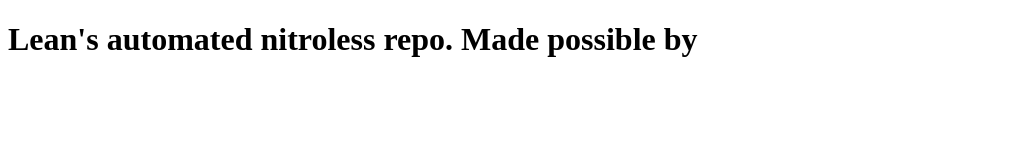
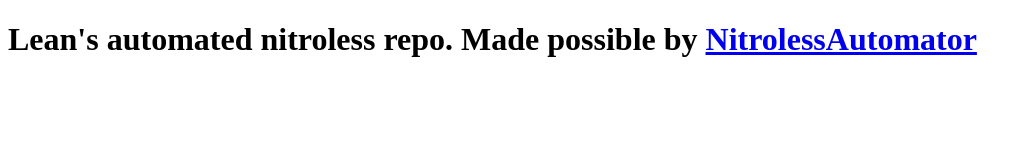
Before and after one commit to Ecstxsy/ecstxsy.github.io, a plain HTML site: page nitroless/index.html in a window 1280 px wide. Shown: the whole page, without its empty margins (0-1032 px from the left). Drawn offline with Linux system fonts and the light colour scheme.

Commit message:
Fixed index.html

```diff
--- a/nitroless/index.html
+++ b/nitroless/index.html
@@ -7,6 +7,6 @@
     <title>Lean's Nitroless Repo</title>
 </head>
 <body>
-    <h1>Lean's automated nitroless repo. Made possible by <a href="https://github.com/Nitroless/NitrolessAutomator"></a></h1>
+    <h1>Lean's automated nitroless repo. Made possible by <a href="https://github.com/Nitroless/NitrolessAutomator">NitrolessAutomator</a></h1>
 </body>
 </html>
```
